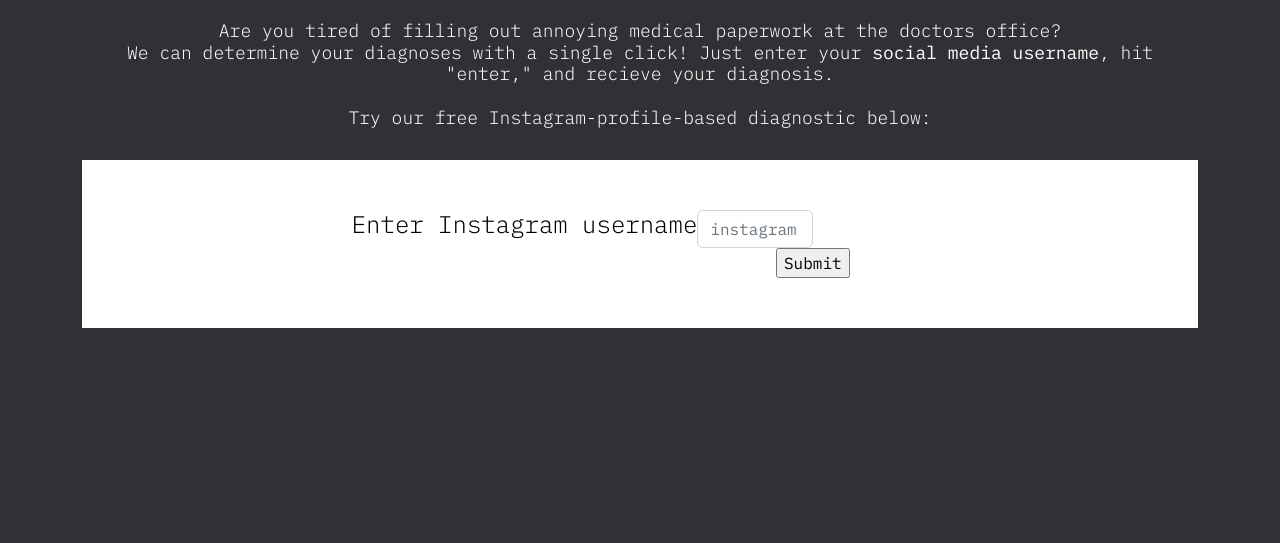
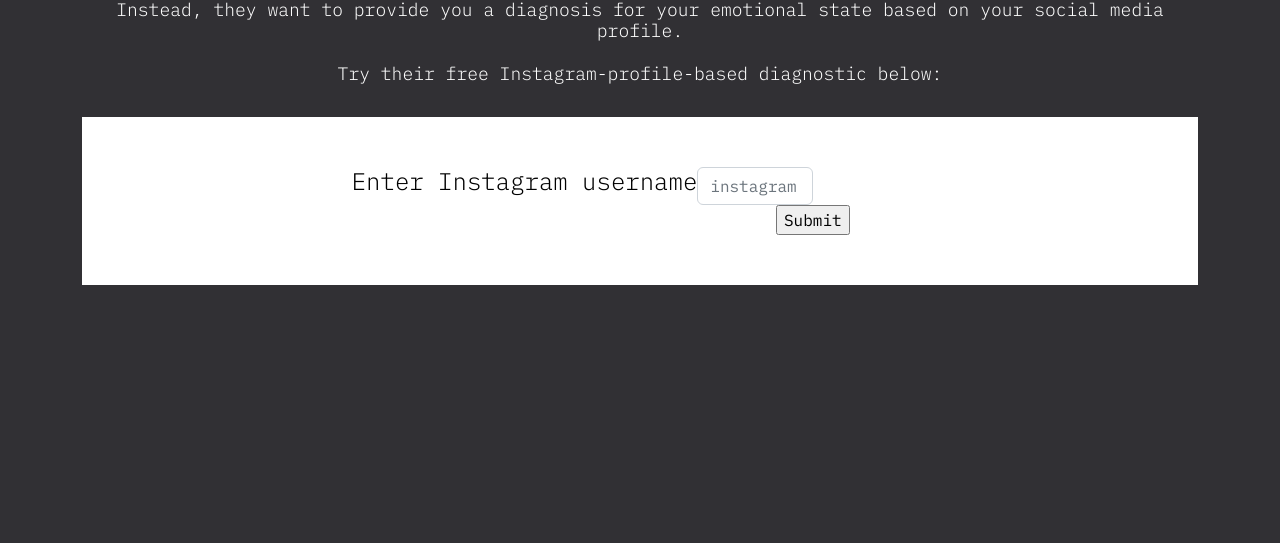
Before and after one commit to zoearen/dig245-final, a website: page index.html in a window 1280 px wide. Shown: the part 257-800 px from the top of the page. Drawn offline with nearby package versions, Linux system fonts and the light colour scheme.

Commit message:
New Text

```diff
--- a/index.html
+++ b/index.html
@@ -24,10 +24,9 @@
 				<!--<div class="col-8" id="diagnostic-box">
 					<div class="word">-->
 			<br>
-			<h3>Hi! Welcome to the clinic!<br><br>
-					Are you tired of filling out annoying medical paperwork at the doctors office? <br>
-					We can determine your diagnoses with a single click! Just enter your <strong>social media username</strong>, hit "enter," and recieve your diagnosis.<br><br>
-					Try our free Instagram-profile-based diagnostic below:
+			<h3>Dr. Duck does not believe in filling out diagnostic medical surveys.<br>
+					Instead, they want to provide you a diagnosis for your emotional state based on your social media profile.<br><br>
+					Try their free Instagram-profile-based diagnostic below:
 			</h3><br>
 			<div id="form">
 				<h2> Enter Instagram username <br> </h2>
```
